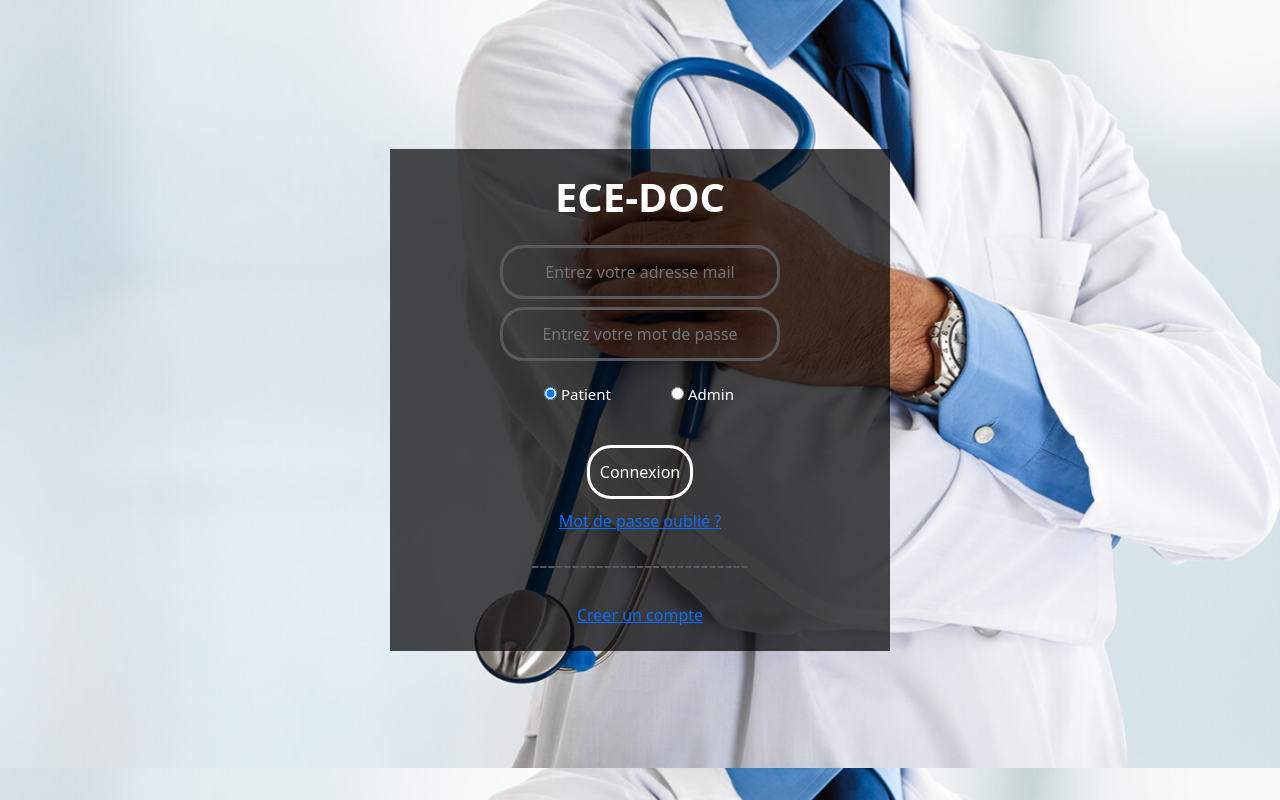
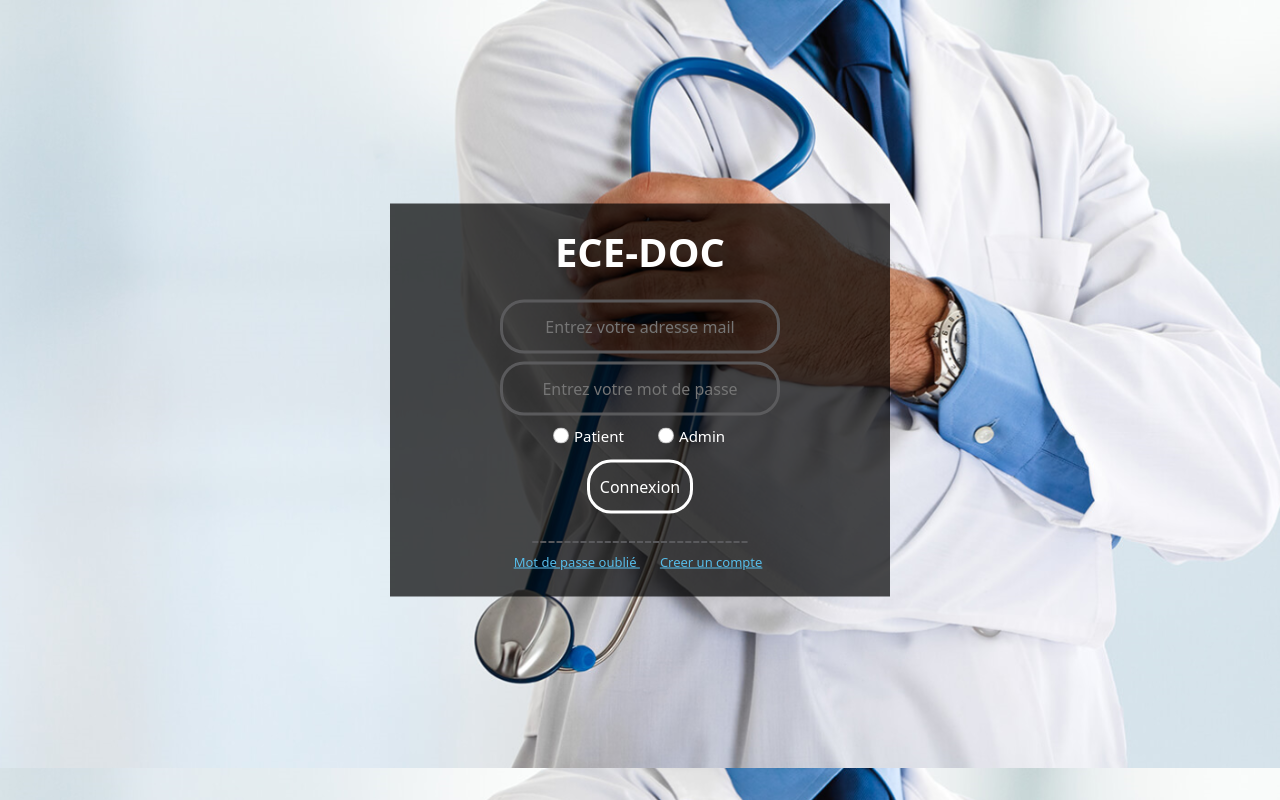
Before and after one commit to FARESM213/Projet_Webdynamique, a PHP site: page /Login.php in a window 1280 px wide. Run offline with PHP 8.4, Linux system fonts and the light colour scheme.

Commit message:
Add files via upload

```diff
--- a/Login.php
+++ b/Login.php
@@ -97,26 +97,15 @@ $_SESSION["Type"] = "void";
             </div>
           </div>
 
-            <div class="row justify-content-center my-4">
-              <div class="col-3">
-                <h3>
+          <div class="form-check form-check-inline">
+            <input class="form-check-input" type="radio" name="Genre" id="inlineRadio1" value="patient">
+            <label class="form-check-label" for="inlineRadio1">Patient</label>
+          </div>
+          <div class="form-check form-check-inline">
+            <input class="form-check-input" type="radio" name="Genre" id="inlineRadio2" value="Admin">
+            <label class="form-check-label" for="inlineRadio2">Admin</label>
+          </div>
 
-                  <input type="radio" name="Genre" value="patient" checked="checked"> Patient
-
-                </h3>
-              </div>
-
-              <div class="col-3">
-                <h3>
-
-                  <input type="radio" name="Genre" value="Admin"> Admin
-
-                </h3>
-              </div>
-            </div>
-
-
-          <p>
             <?php
 
             if(get_radio()!=false)
@@ -135,38 +124,38 @@ $_SESSION["Type"] = "void";
             }
 
             ?>
-          </p>
-
 
           <div class="row">
             <div class="col d-flex justify-content-center">
               <div>
 
                 <input type="submit" name= "Connexion" value="Connexion" onclick="ValidMail(document.form1.Emaillog)">
-                <a href="Changementinfo.php" > Mot de passe oublié ?</a>
 
-              </div>
+                <h2> --------------------------- </h2>
+
             </div>
           </div>
+
         </form>
 
-        <div class="row my-3">
-          <div class="col d-flex justify-content-center">
-            <h2> --------------------------- </h2>
-
-          </div>
-        </div>
 
         <div class="row mb-4">
           <div class="col d-flex justify-content-center">
             <div>
+              <a href="Changementinfo.php" > Mot de passe oublié </a>
 
-              <a href="Creationcompte.php"> Creer un compte</a>
-
+              <a href="Creationcompte.php"> Creer un compte   </a>
 
             </div>
           </div>
         </div>
+        <div class="row">
+            <div class="col d-flex justify-content-center">
+              <div>
+
+            </div>
+          </div>
+
     </div>
   </body>
 </html>
--- a/LoginStyles.css
+++ b/LoginStyles.css
@@ -12,6 +12,14 @@ p{
     color:#ffffff;
     text-transform:uppercase;
     font-size: 2px;
+}
+
+label
+{
+    color:#ffffff;
+    font-size: 15px;
+    margin-left: 5px;
+
 }
 
 
@@ -55,6 +63,7 @@ p{
     border-color:#ffffff;
 }
 
+
 .box input[ type = "submit" ]{
 
     border:0;
@@ -83,6 +92,14 @@ p{
     cursor:pointer;
     display: none;
 }
+.box input[type="radio"]{
+
+
+    text-align:center;
+    margin-left: -10px;
+
+
+}
 
 .box input[type="submit"]:hover{
     background: #ffffff ;
@@ -93,6 +110,13 @@ p{
     text-transform:uppercase;
     font-size: 25px;;
     color: #5d5d60ec;
+    margin-bottom: -5px;
+}
+.box a{
+    margin-left: 20px;
+    color: #56BCE9;
+    font-size: 13px;;
+
 }
 
 h3{
```
